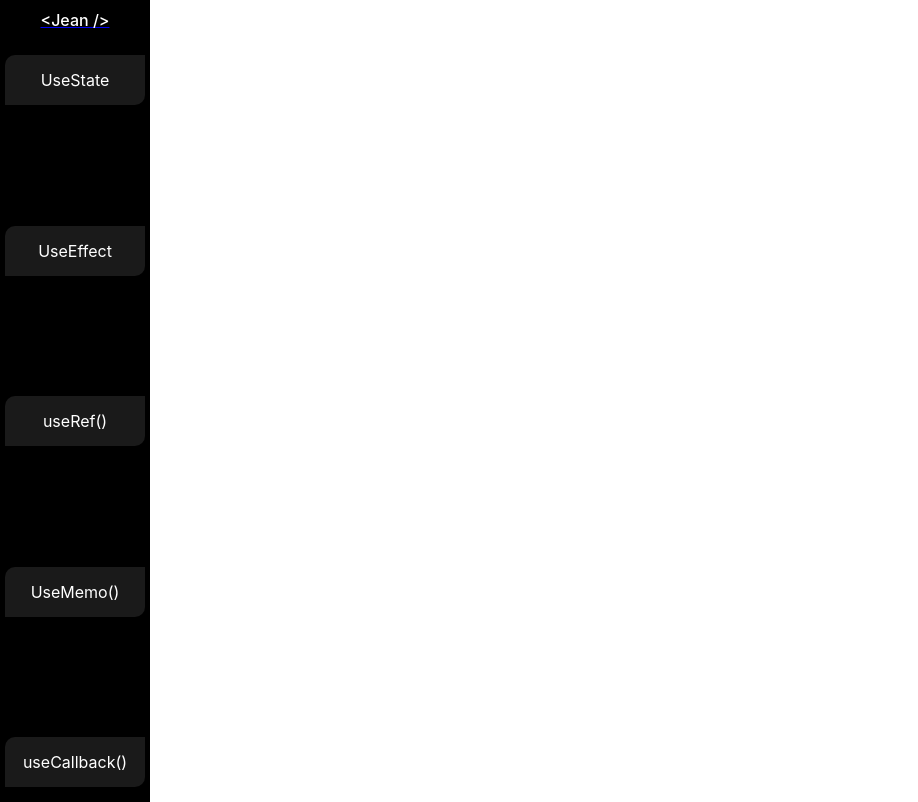
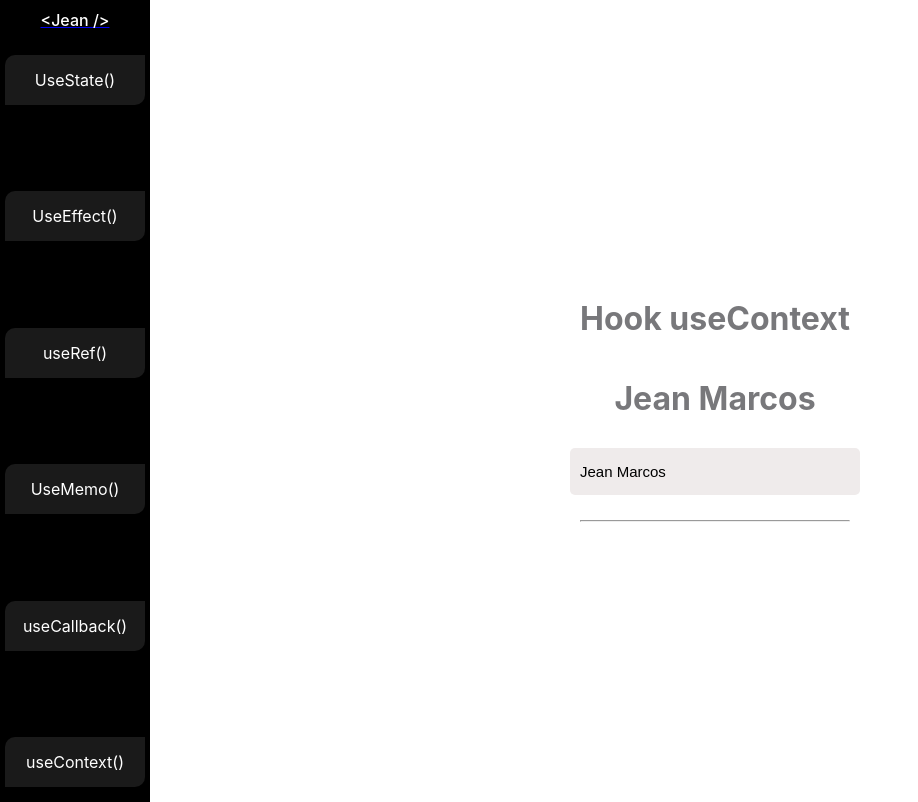
Before and after one commit to jeanmarcos552/learningReact, a React (Create React App) app: page /useContext in a window 1280 px wide. Shown: the whole page, without its empty margins (0-918 px from the left). Built offline with nearby package versions, Linux system fonts and the light colour scheme.

Commit message:
feat: useContext

```diff
--- a/src/App.tsx
+++ b/src/App.tsx
@@ -8,9 +8,15 @@ import { UseRef } from './Pages/Hooks/UseRef';
 import { UseState } from './Pages/Hooks/UseState';
 import { ContainerDefault, Sidebar, SpanName } from './style';
 import './style.css';
+import DataContext, { data } from './data/Context';
+import { useState } from 'react';
+import { UseContext } from './Pages/Hooks/UseContext';
 
 function App() {
+  const [state, setState] = useState(data);
+
   return (
+    <DataContext.Provider value={{ state, setState }}>
       <ContainerDefault>
         <Sidebar>
           <Link to="/">
@@ -21,10 +27,10 @@ function App() {
 
           <ul>
             <li>
-            <Link to="useState">UseState</Link>
+              <Link to="useState">UseState()</Link>
             </li>
             <li>
-            <Link to="useEffect">UseEffect</Link>
+              <Link to="useEffect">UseEffect()</Link>
             </li>
             <li>
               <Link to="useRef">useRef()</Link>
@@ -35,6 +41,9 @@ function App() {
             <li>
               <Link to="useCallback">useCallback()</Link>
             </li>
+            <li>
+              <Link to="useContext">useContext()</Link>
+            </li>
           </ul>
         </Sidebar>
         <Routes>
@@ -44,8 +53,10 @@ function App() {
           <Route path="/useRef" element={<UseRef />} />
           <Route path="/useMemo" element={<UseMemo />} />
           <Route path="/useCallback" element={<UseCallback />} />
+          <Route path="/useContext" element={<UseContext />} />
         </Routes>
       </ContainerDefault>
+    </DataContext.Provider>
   );
 }
 
--- a/src/Components/Row/index.tsx
+++ b/src/Components/Row/index.tsx
@@ -3,7 +3,7 @@ import { Container } from './style';
 interface PropRow {
   children: React.ReactNode;
   direction: 'row' | 'column' | 'column-reverse' | 'inherit' | 'row-reverse';
-  align?: 'center' | 'flex-start' | 'flex-end';
+  align?: 'center' | 'flex-start' | 'flex-end' | 'space-between';
   style?: React.CSSProperties;
 }
 export function Row({ ...prop }: PropRow) {
--- a/src/Components/Row/style.ts
+++ b/src/Components/Row/style.ts
@@ -2,7 +2,7 @@ import styled from 'styled-components';
 
 type PropContainer = {
   direction: 'row' | 'column' | 'column-reverse' | 'inherit' | 'row-reverse';
-  align?: 'center' | 'flex-start' | 'flex-end';
+  align?: 'center' | 'flex-start' | 'flex-end' | 'space-between';
 };
 
 export const Container = styled.div<PropContainer>`
--- a/src/Pages/Hooks/UseCallbackButtons.tsx
+++ b/src/Pages/Hooks/UseCallback/UseCallbackButtons.tsx
@@ -1,7 +1,7 @@
 import { memo } from 'react';
-import { PageButton } from '../../Components/Button';
+import { PageButton } from '../../../Components/Button';
 
-import { Row } from '../../Components/Row';
+import { Row } from '../../../Components/Row';
 
 interface PropUseCallbackButtons {
   count: (delta: number) => void;
--- a/src/Pages/Hooks/UseCallback.tsx
+++ b/src/Pages/Hooks/UseCallback/index.tsx
@@ -1,7 +1,7 @@
 import { useCallback, useState } from 'react';
 
-import { PageTitle } from '../../Components/PageTitle';
-import { Center } from '../../style';
+import { PageTitle } from '../../../Components/PageTitle';
+import { Center } from '../../../style';
 import UseCallbackButtons from './UseCallbackButtons';
 
 export function UseCallback() {
--- /dev/null
+++ b/src/Pages/Hooks/UseContext.tsx
@@ -0,0 +1,32 @@
+import { useContext } from 'react';
+
+import { PageTitle } from '../../Components/PageTitle';
+import { Row } from '../../Components/Row';
+import DataContext from '../../data/Context';
+import { Center } from '../../style';
+
+interface PropContext {
+  state: {
+    name: string;
+  };
+  setState: (value: any) => void;
+}
+export function UseContext() {
+  const { state, setState } = useContext<PropContext>(DataContext);
+
+  return (
+    <Center>
+      <PageTitle title="Hook useContext" subtititle="" />
+
+      <Row align="center" direction="column" style={{ paddingBottom: 10 }}>
+        <PageTitle title={String(state.name)} />
+        <input
+          type="text"
+          onChange={(e) => setState({ ...state, name: e.target.value })}
+          defaultValue={state.name}
+        />
+      </Row>
+      <hr />
+    </Center>
+  );
+}
--- a/src/Pages/Hooks/UseState.tsx
+++ b/src/Pages/Hooks/UseState.tsx
@@ -1,11 +1,13 @@
-import { useState } from 'react';
+import { useContext, useState } from 'react';
 import { PageButton } from '../../Components/Button';
 import { PageTitle } from '../../Components/PageTitle';
 import { Row } from '../../Components/Row';
+import DataContext from '../../data/Context';
 import { Center } from '../../style';
 
 export function UseState() {
   const [count, setCount] = useState(0);
+  const { state } = useContext(DataContext);
 
   return (
     <Center>
@@ -13,7 +15,10 @@ export function UseState() {
         title="Hook useState"
         subtititle="Permite adicionar o state do React a um componente de função"
       />
-      {String(count)}
+      <Row align="space-between" direction="row">
+        <div>{String(count)}</div>
+        <div>{state.name}</div>
+      </Row>
       <Row align="center" direction="row" style={{ paddingBottom: 10 }}>
         <PageButton onClick={() => setCount(count - 1)}>Subtrair -1</PageButton>
         <PageButton onClick={() => setCount(count + 1)}>Somar +1</PageButton>
--- /dev/null
+++ b/src/data/Context.js
@@ -0,0 +1,8 @@
+import { createContext } from 'react';
+
+export const data = {
+  name: 'Jean Marcos',
+};
+
+const DataContext = createContext();
+export default DataContext;
```
Lines whose indentation alone changed are shown as unchanged.
